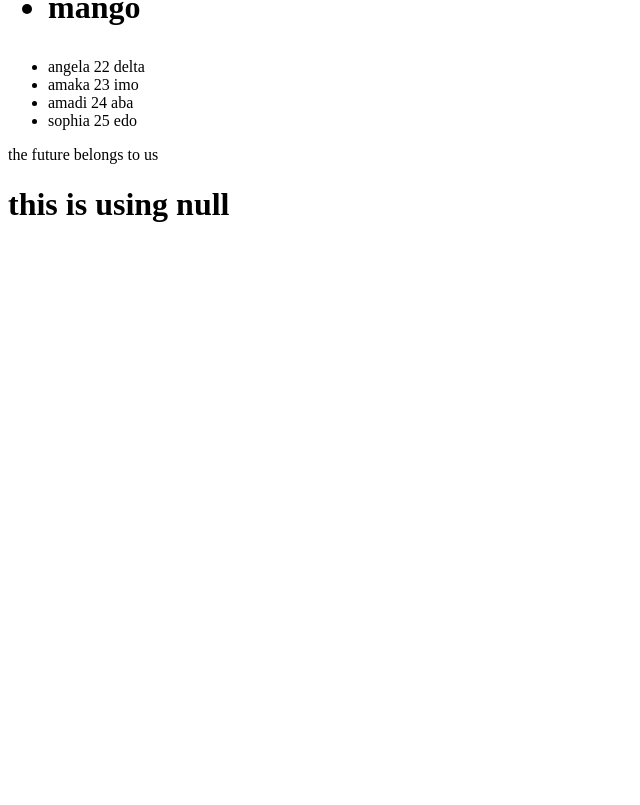
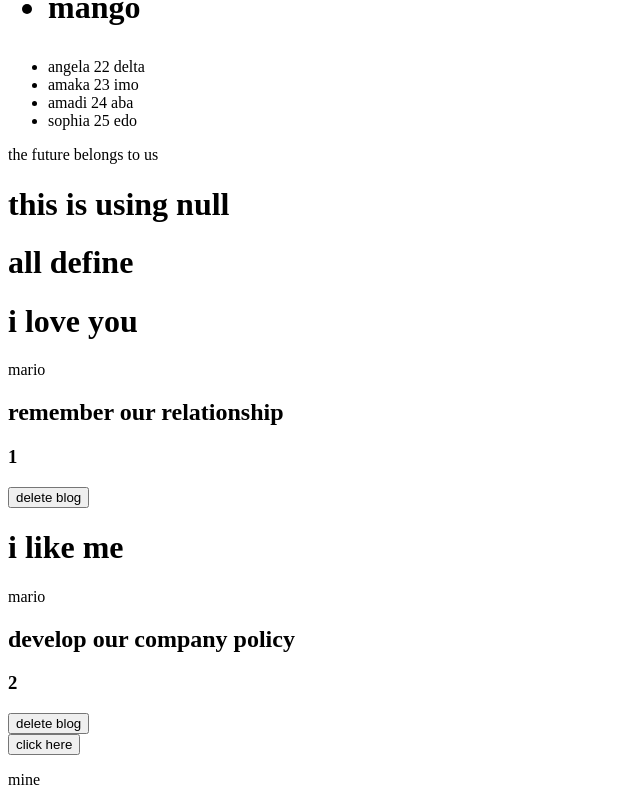
Before and after one commit to Preciousnnebuogor/React, a React (Create React App) app: page / in a window 1280 px wide. Shown: the part 360-1165 px from the top of the page, without its empty margins (0-640 px from the left). Before the commit the page ends 800 px from the top, so only its background shows below. Built offline with nearby package versions, Linux system fonts and the light colour scheme.

Commit message:
conditional rendering using element variable

```diff
--- a/src/App.js
+++ b/src/App.js
@@ -1,6 +1,7 @@
 import Conditional from "./components/conditional";
 import Message from "./components/elementVariableCoditional";
 import HomeProps from "./components/homepropsvite";
+import TernaryCondition from "./components/ternarycondition";
 
 function App() {
   return (
@@ -8,6 +9,7 @@ function App() {
       <HomeProps />
       <Conditional/>
       <Message/>
+      <TernaryCondition/>
     </div>
   );
 }
--- /dev/null
+++ b/src/components/ternarycondition.jsx
@@ -0,0 +1,9 @@
+import HomeProps from "./homepropsvite";
+import { MapArrary } from "./mapArrary";
+
+export default function TernaryCondition(){
+    const display = false;
+    return display ? <HomeProps/>: <MapArrary/>
+}
+
+//this is using ternary operator to render conditional statement//
```
Also changed, not shown: src/components/elementVariableCoditional.jsx (line endings or trailing spaces).
